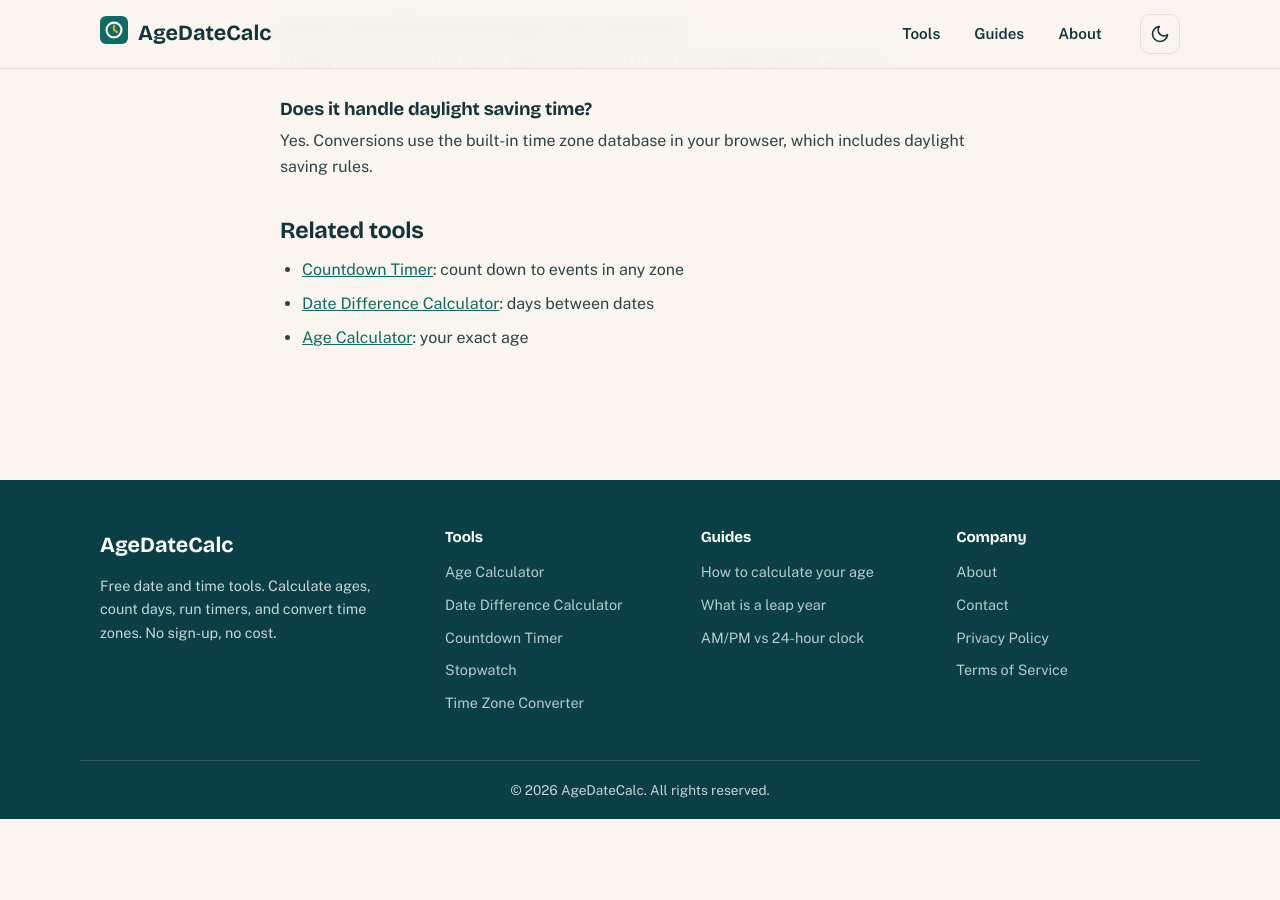
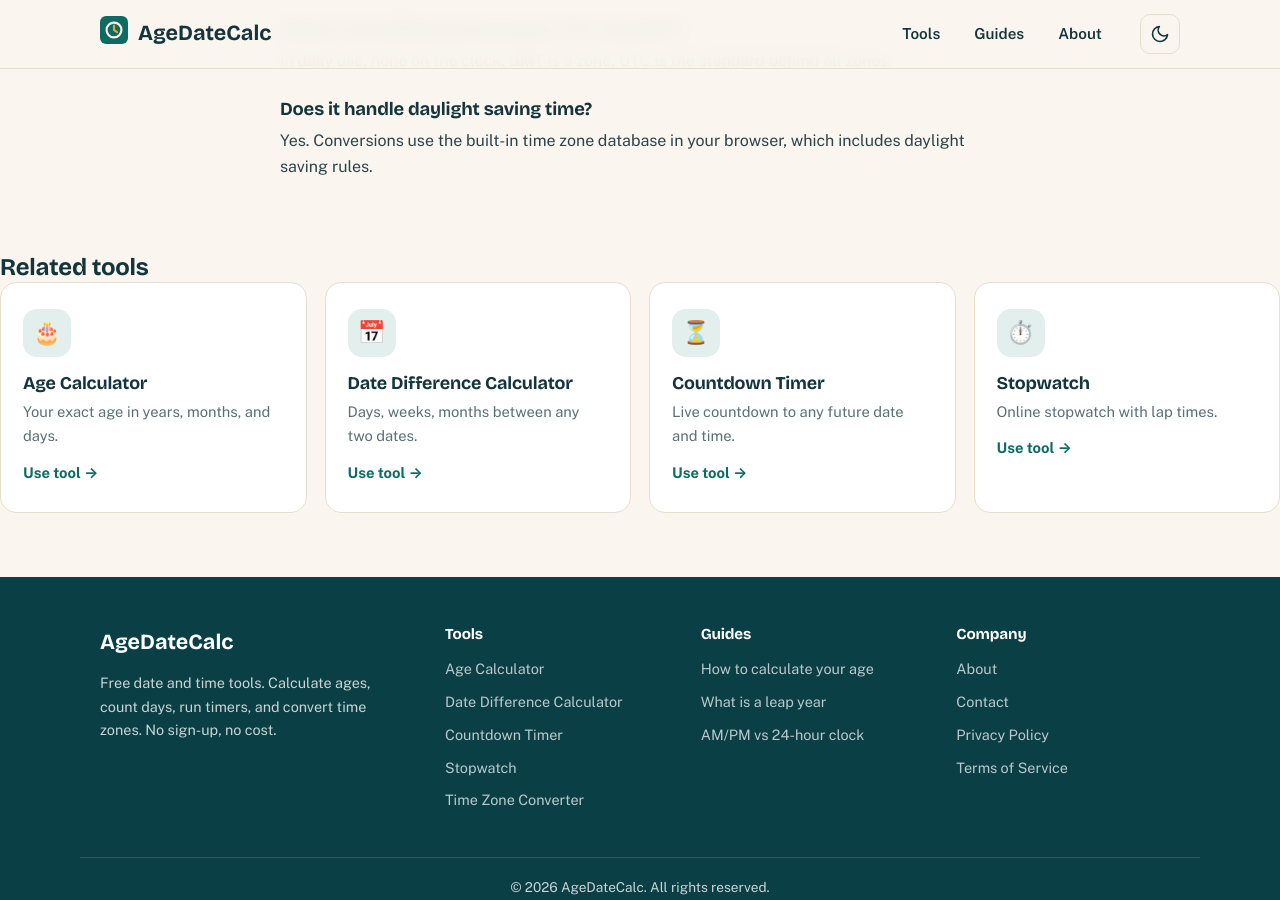
Before and after one commit to zaidmeo09-dhangal/agedatecalc, a Jekyll site: the page built from time-zone-converter.md, in a window 1280 px wide and 900 px high, scrolled down 2891 px. Built offline with Jekyll 4.4.1, drawn with Linux system fonts in a browser that asks for light colours; before the commit the page ends 3710 px from its top, so only the background shows below that.

Commit message:
Related tools as card widgets (match homepage design)

```diff
--- a/time-zone-converter.md
+++ b/time-zone-converter.md
@@ -148,12 +148,34 @@
 
 Yes. Conversions use the built-in time zone database in your browser, which includes daylight saving rules.
 
-## Related tools
+</div>
 
-- [Countdown Timer]({{ '/countdown-timer/' | relative_url }}): count down to events in any zone
-- [Date Difference Calculator]({{ '/date-difference-calculator/' | relative_url }}): days between dates
-- [Age Calculator]({{ '/age-calculator/' | relative_url }}): your exact age
-
+<h2 style="margin-top:8px">Related tools</h2>
+<div class="tools-grid">
+  <a class="tool-card" href="{{ '/age-calculator/' | relative_url }}">
+    <div class="tool-icon">🎂</div>
+    <h3>Age Calculator</h3>
+    <p>Your exact age in years, months, and days.</p>
+    <span class="go">Use tool &rarr;</span>
+  </a>
+  <a class="tool-card" href="{{ '/date-difference-calculator/' | relative_url }}">
+    <div class="tool-icon">📅</div>
+    <h3>Date Difference Calculator</h3>
+    <p>Days, weeks, months between any two dates.</p>
+    <span class="go">Use tool &rarr;</span>
+  </a>
+  <a class="tool-card" href="{{ '/countdown-timer/' | relative_url }}">
+    <div class="tool-icon">⏳</div>
+    <h3>Countdown Timer</h3>
+    <p>Live countdown to any future date and time.</p>
+    <span class="go">Use tool &rarr;</span>
+  </a>
+  <a class="tool-card" href="{{ '/stopwatch/' | relative_url }}">
+    <div class="tool-icon">⏱️</div>
+    <h3>Stopwatch</h3>
+    <p>Online stopwatch with lap times.</p>
+    <span class="go">Use tool &rarr;</span>
+  </a>
 </div>
 
 <script>
```
